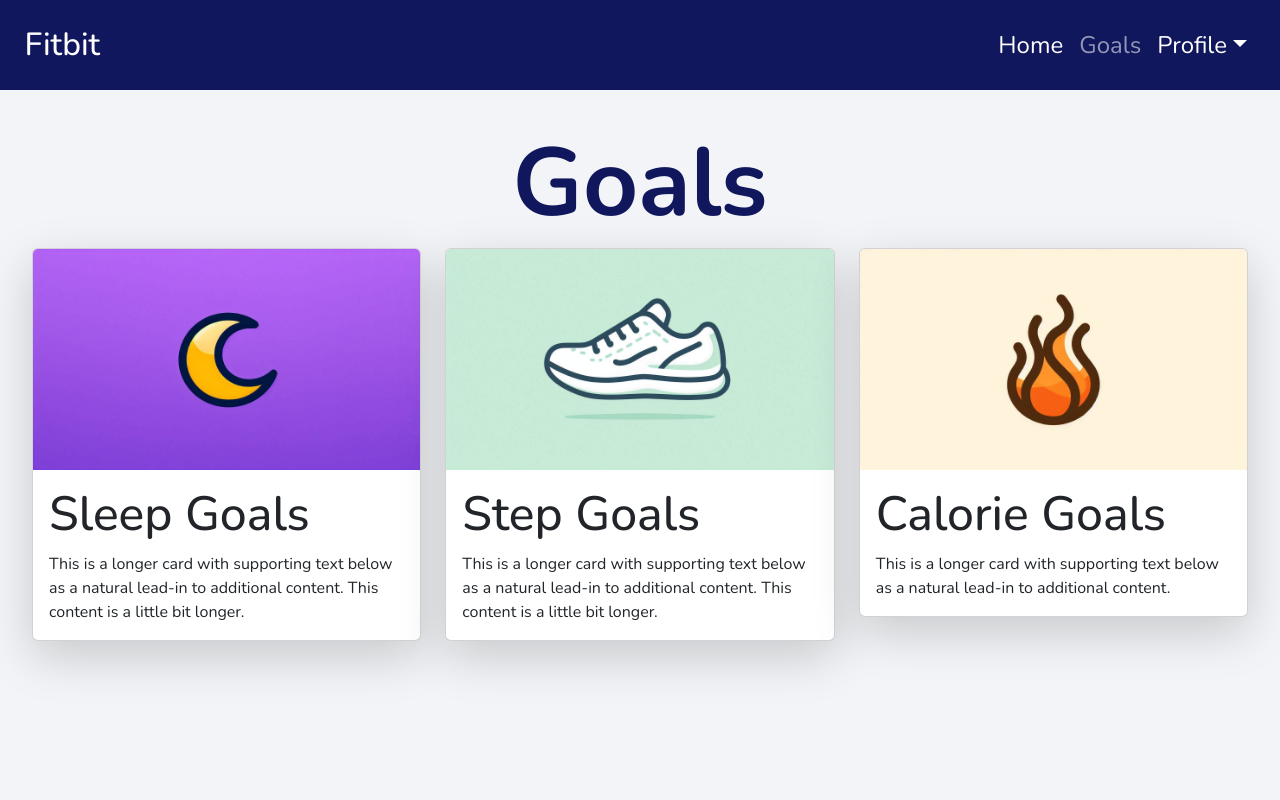
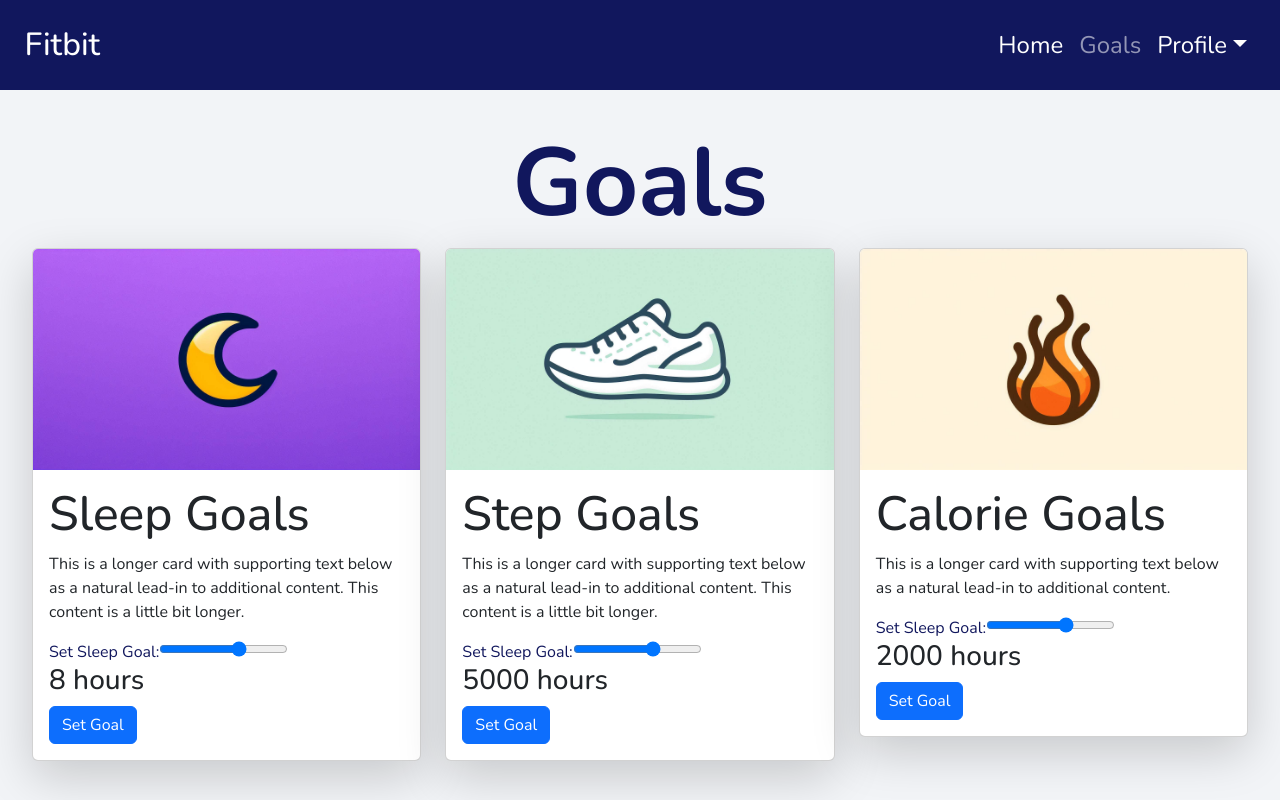
Before and after one commit to KensayS/HealthMonitoringApp, a React (Create React App) app in the folder frontend/: page /goals in a window 1280 px wide. Built offline with nearby package versions, Linux system fonts and the light colour scheme.

Commit message:
seperated navbar from all pages and inserted into a new component folder. Added the slider folder, but still needs fixing.

```diff
--- /dev/null
+++ b/frontend/src/components/navbar.css
@@ -0,0 +1,29 @@
+
+.navbar-custom {
+    background: #11175D !important;
+    font-size: 1.5rem;
+  }
+
+  a.navbar-brand {
+
+    padding-left: 1%;
+    font-size: 2rem;
+    font-weight: 500;
+  }
+
+  #move {
+    padding-right: 1.3rem;
+  }
+
+  .navbar-nav>.nav-item>.dropdown-menu {
+    background-color: white;
+  }
+
+  .navbar-nav>.nav-item>.dropdown-menu a {
+    color: #555555;
+    font-size: 1.3rem;
+  }
+
+  .navbar-nav>.nav-item>.dropdown-menu a:hover {
+    background-color: #e0e2e9;
+  }
--- /dev/null
+++ b/frontend/src/components/navbar.js
@@ -0,0 +1,38 @@
+import React from 'react';
+import { Link, useLocation } from "react-router-dom";
+import './navbar.css';
+
+const Navbar = () => {
+    const location = useLocation();
+
+    const isActiveLink = (pathname) => {
+        return location.pathname !== pathname;
+    };
+    return (
+        <header className="header">
+            <nav className="navbar navbar-expand-lg navbar-custom py-3 fixed-top" data-bs-theme="dark">
+                <div className="container-fluid">
+                    <Link className="navbar-brand" to="/">Fitbit</Link>
+                    <button className="navbar-toggler" type="button" data-bs-toggle="collapse" data-bs-target="#navbarNavAltMarkup" aria-controls="navbarNavAltMarkup" aria-expanded="false" aria-label="Toggle navigation">
+                        <span className="navbar-toggler-icon"></span>
+                    </button>
+                    <div className="collapse navbar-collapse justify-content-end" id="navbarNavAltMarkup">
+                        <div className="navbar-nav">
+                            <Link className={`nav-link ${isActiveLink("/home") && "active"}`} to="/home">Home</Link>
+                            <Link className={`nav-link ${isActiveLink("/goals") && "active"}`} to="/goals">Goals</Link>
+                            <div className="dropdown-center nav-item dropdown">
+                                <Link className={`nav-link dropdown-toggle ${isActiveLink("/profile") && "active"}`} id="move" data-bs-toggle="dropdown" to="#" role="button" aria-expanded="false">Profile</Link>
+                                <ul className="dropdown-menu dropdown-menu-end">
+                                    <li><Link to="/profile" className="dropdown-item">Edit Profile</Link></li>
+                                    <li><Link to="/logout" className="dropdown-item">Logout</Link></li>
+                                </ul>
+                            </div>
+                        </div>
+                    </div>
+                </div>
+            </nav>
+        </header>
+    );
+};
+
+export default Navbar;
--- /dev/null
+++ b/frontend/src/components/slider.js
@@ -0,0 +1,23 @@
+import React from 'react';
+
+const Slider = ({ value, min, max, step, label, handleChange }) => {
+
+
+    return (
+        <div>
+            <label htmlFor="sliderInput">{label}</label>
+            <input
+                type="range"
+                id="sliderInput"
+                name="sliderInput"
+                min={min}
+                max={max}
+                step={step}
+                defaultValue={value}
+                onChange={handleChange}
+            />
+        </div>
+    );
+};
+
+export default Slider;
--- a/frontend/src/pages/Goals.js
+++ b/frontend/src/pages/Goals.js
@@ -1,82 +1,102 @@
-import React from 'react';
-import { Link } from "react-router-dom";
+import React, { useState } from 'react';
 import './main.css';
+import Nav from '../components/navbar'
+import Slider from '../components/slider'
 
 const Goals = () => {
     return (
         <div className="fitbit-analyzer-container">
-            <Header />
+            <Nav />
             <MainSection />
         </div>
     );
 };
 
-const Header = () => {
-    return (
-        <header className="header">
-            <nav className="navbar navbar-expand-lg navbar-custom py-3 fixed-top" data-bs-theme="dark">
-                <div className="container-fluid">
-                    <Link className="navbar-brand" href="#">Fitbit</Link>
-                    <button className=" navbar-toggler" type="button" data-bs-toggle="collapse" data-bs-target="#navbarNavAltMarkup" aria-controls="navbarNavAltMarkup" aria-expanded="false" aria-label="Toggle navigation">
-                        <span className="navbar-toggler-icon"></span>
-                    </button>
-                    <div className="collapse navbar-collapse justify-content-end" id="navbarNavAltMarkup">
-                        <div className="navbar-nav">
-                            <Link className="nav-link active" aria-current="page" href="#">Home</Link>
-                            <Link className="nav-link" aria-current="page" href="#">Goals</Link>
-                            <div className="dropdown-center nav-item dropdown">
-                                <Link className="nav-link dropdown-toggle active" id="move" data-bs-toggle="dropdown" href="#" role="button" aria-expanded="false">Profile</Link>
-                                <ul className="dropdown-menu dropdown-menu-end">
-                                    <li><Link to="/profile" className="dropdown-item">Edit Profile</Link></li>
-                                    <li><Link to="/logout" className="dropdown-item">Logout</Link></li>
-                                </ul>
-                            </div>
-                        </div>
-                    </div>
-                </div>
-            </nav>
-        </header >
-    );
-};
+const MainSection = () => {
+    const [sleepValue, setSleep] = useState(8)
+    const [stepValue, setStep] = useState(5000)
+    const [calValue, setCal] = useState(2000)
 
-const MainSection = () => {
+    const sleepChange = (event) => {
+        setSleep(event.target.sleepValue)
+    };
+    const stepChange = (event) => {
+        setStep(event.target.stepValue)
+    };
+    const calChange = (event) => {
+        setCal(event.target.calValue)
+    };
+
     return (
         <main className="">
             <div className="main-content">
-                <div className= "align-items-center text-center">
+                <div className="align-items-center text-center">
                     <h1 className="welcome-title">Goals</h1>
                 </div>
                 <div className="row row-cols-1 row-cols-md-3 g-4">
                     <div className="col">
                         <div className="card shadow-lg">
-                            <img src="/moon.png" className="card-img-top" alt="..."></img>
+                            <img src="/moon.png" className="card-img-top" alt="Sleep Goals Icon"></img>
                             <div className="card-body">
                                 <h2 className="card-title goal-title">Sleep Goals</h2>
                                 <p className="card-text">This is a longer card with supporting text below as a natural lead-in to additional content. This content is a little bit longer.</p>
+                                <form>
+                                    <Slider
+                                        value={sleepValue}
+                                        min={1}
+                                        max={12}
+                                        step={1}
+                                        label="Set Sleep Goal:"
+                                        handleChange={sleepChange} />
+                                    <h3>{sleepValue} hours</h3>
+                                    <button type="button" className="btn btn-primary btn">Set Goal</button>
+                                </form>
                             </div>
                         </div>
                     </div>
                     <div className="col">
                         <div className="card shadow-lg">
-                            <img src="/Steps.png" className="card-img-top" alt="..."></img>
+                            <img src="/Steps.png" className="card-img-top" alt="Steps Goals Icon"></img>
                             <div className="card-body">
                                 <h2 className="card-title goal-title">Step Goals</h2>
                                 <p className="card-text">This is a longer card with supporting text below as a natural lead-in to additional content. This content is a little bit longer.</p>
+                                <form>
+                                    <Slider
+                                        value={8}
+                                        min={1}
+                                        max={12}
+                                        step={1}
+                                        label="Set Sleep Goal:"
+                                        handleChange={stepChange} />
+                                    <h3>{stepValue} hours</h3>
+                                    <button type="button" className="btn btn-primary btn">Set Goal</button>
+                                </form>
                             </div>
                         </div>
                     </div>
                     <div className="col">
                         <div className="card shadow-lg">
-                            <img src="/fire.png" className="card-img-top" alt="..."></img>
+                            <img src="/fire.png" className="card-img-top" alt="Calorie Goals Icon"></img>
                             <div className="card-body">
                                 <h2 className="card-title goal-title">Calorie Goals</h2>
                                 <p className="card-text">This is a longer card with supporting text below as a natural lead-in to additional content. </p>
+                                <form>
+                                    <Slider
+                                        value={8}
+                                        min={1}
+                                        max={12}
+                                        step={1}
+                                        label="Set Sleep Goal:"
+                                        handleChange={calChange} />
+                                    <h3>{calValue} hours</h3>
+                                    <button type="button" className="btn btn-primary btn">Set Goal</button>
+                                </form>
                             </div>
                         </div>
                     </div>
                 </div>
             </div>
-        </main>
+        </main >
     );
 };
 
--- a/frontend/src/pages/main.css
+++ b/frontend/src/pages/main.css
@@ -5,34 +5,6 @@
 
 /* Navbar stuff */
 
-.navbar-custom {
-  background: #11175D !important;
-  font-size: 1.5rem;
-}
-
-a.navbar-brand {
-
-  padding-left: 1%;
-  font-size: 2rem;
-  font-weight: 500;
-}
-
-#move {
-  padding-right: 1.3rem;
-}
-
-.navbar-nav>.nav-item>.dropdown-menu {
-  background-color: white;
-}
-
-.navbar-nav>.nav-item>.dropdown-menu a {
-  color: #555555;
-  font-size: 1.3rem;
-}
-
-.navbar-nav>.nav-item>.dropdown-menu a:hover {
-  background-color: #e0e2e9;
-}
 
 /* end navbar stuff */
 
```
Also changed, not shown: frontend/src/pages/Profile.js (+15 -33 lines), frontend/src/pages/home.js (+3 -23 lines), frontend/src/pages/welcome.js (+3 -9 lines).
